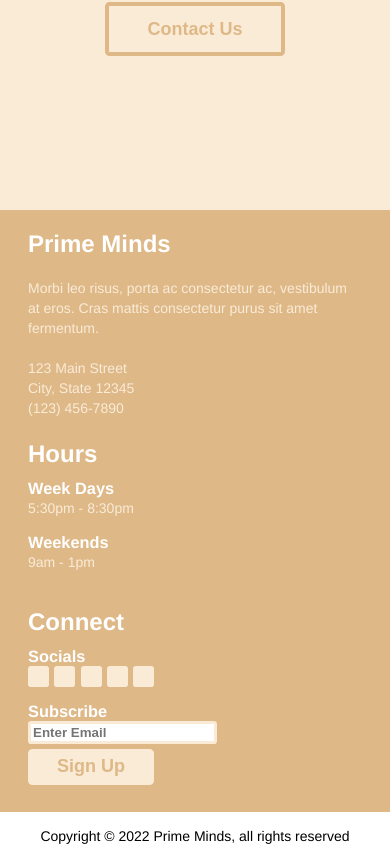
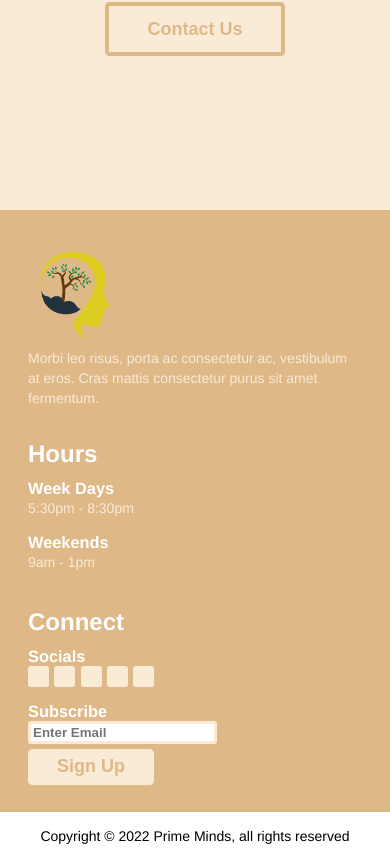
Before and after one commit to gohopventure/prime-minds, an Angular app: page /home in a window 390 px wide. Shown: the part 3878-4738 px from the top of the page. Built offline with nearby package versions, Linux system fonts and the light colour scheme; a web font is replaced by a local one.

Commit message:
Adds logo to footer

```diff
--- a/src/app/components/address-card/address-card.component.css
+++ b/src/app/components/address-card/address-card.component.css
@@ -19,6 +19,11 @@ a {
     margin: 0;
 }
 
+img {
+    margin-top: 1em;
+    width: 6.5em;
+}
+
 p {
     max-width: 30em;
     color: antiquewhite;
@@ -26,4 +31,8 @@ p {
 }
 
 @media only screen and (max-width: 999px) {
+    img {
+        margin-top: 3em;
+        width: 6.5em;
+    }
 }
--- a/src/app/components/address-card/address-card.component.html
+++ b/src/app/components/address-card/address-card.component.html
@@ -1,14 +1,14 @@
 <div class="card-container">
-    <h2><a routerLink="/">Prime Minds</a></h2>
+    <a class="logo" routerLink="/"><img src="../../../assets/logo transparency_min.png"></a>
     <div class="address">
         <p>
             Morbi leo risus, porta ac consectetur ac, vestibulum at eros.
             Cras mattis consectetur purus sit amet fermentum.
         </p><br>
-        <div class="">
+        <!-- <div class="">
             <p>123 Main Street</p>
             <p>City, State 12345</p>
             <p>(123) 456-7890</p>
-        </div>
+        </div> -->
     </div>
 </div>
```
